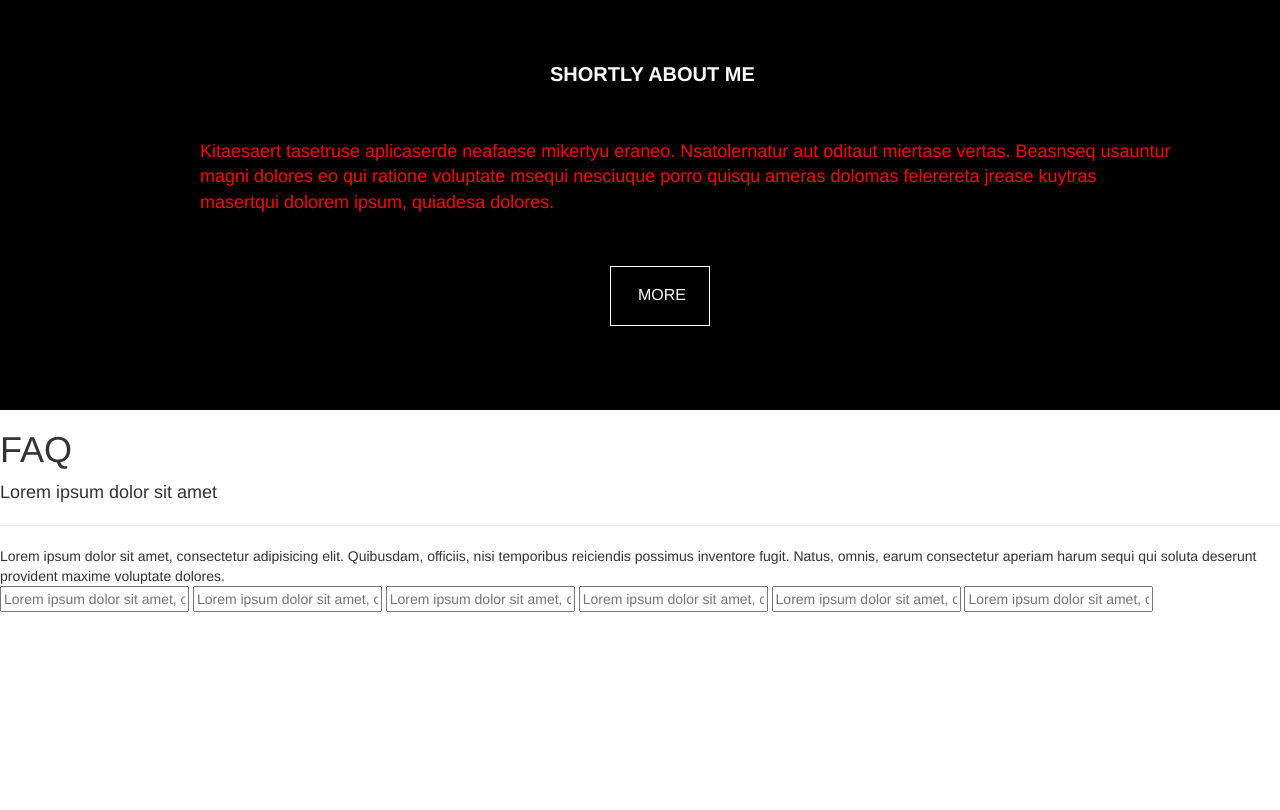
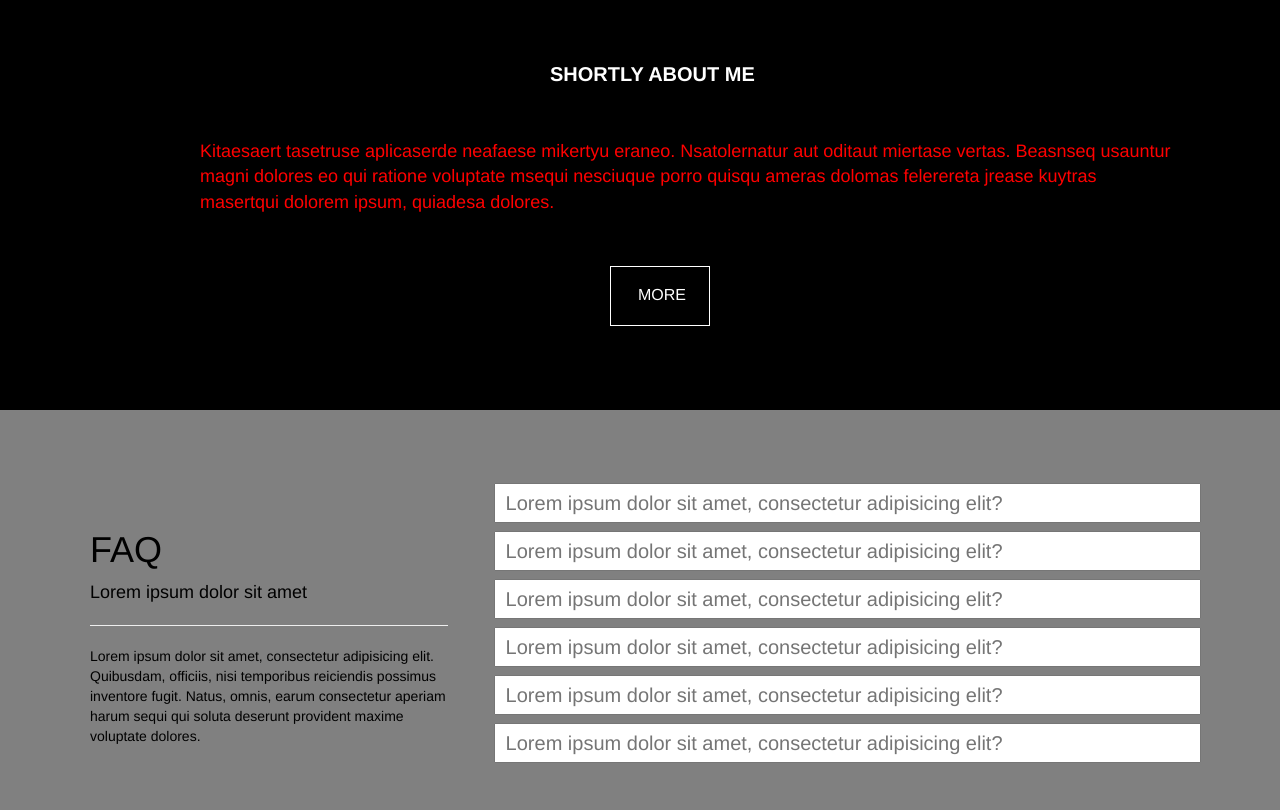
Before and after one commit to shubhamk07/newTemplate, a plain HTML site: page app/index.html in a window 1280 px wide. Shown: the part 740-1550 px from the top of the page. Before the commit the page ends 1352 px from the top, so only its background shows below. Drawn offline with nearby package versions, Linux system fonts and the light colour scheme.

Commit message:
Update style.css

```diff
--- a/app/css/style.css
+++ b/app/css/style.css
@@ -105,3 +105,35 @@ h1, {
 	background:white;
 	color:black;
 }
+.faq{
+	height:400px;
+	width:100%;
+	background:grey;
+	color:black;
+
+}
+.container2_1{
+	width:35%;
+	height:400px;
+	float:left;
+	padding-left:90px;
+	padding-top:100px;
+	color:black;
+
+}
+.container2_2{
+	width:63%;
+	height:400px;
+	color:black;
+	float:right;
+	padding-top:65px;
+	padding-left:20px;
+}
+.textarea1{
+	width:90%;
+	height:40px;
+	margin-top:08px;
+	cursor:pointer;
+	padding-left:10px;
+	font-size:20px;
+}
```
